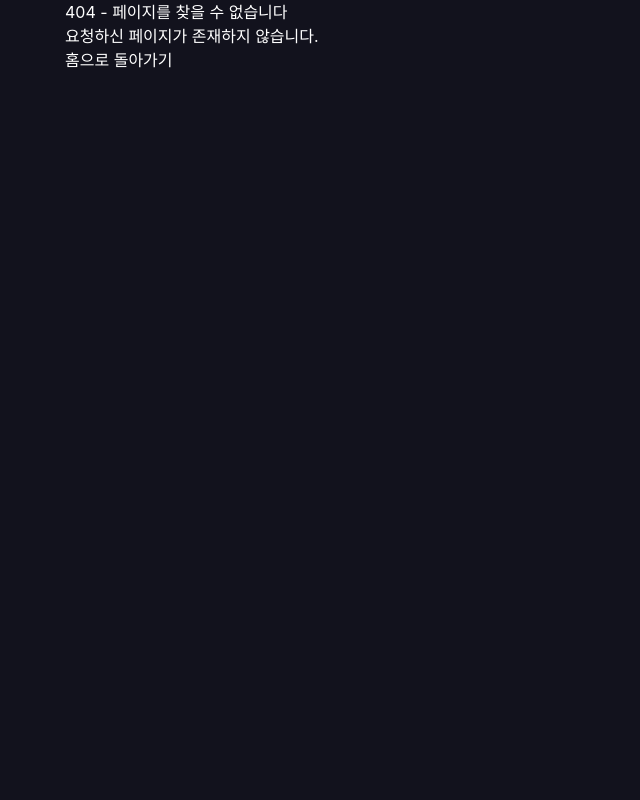
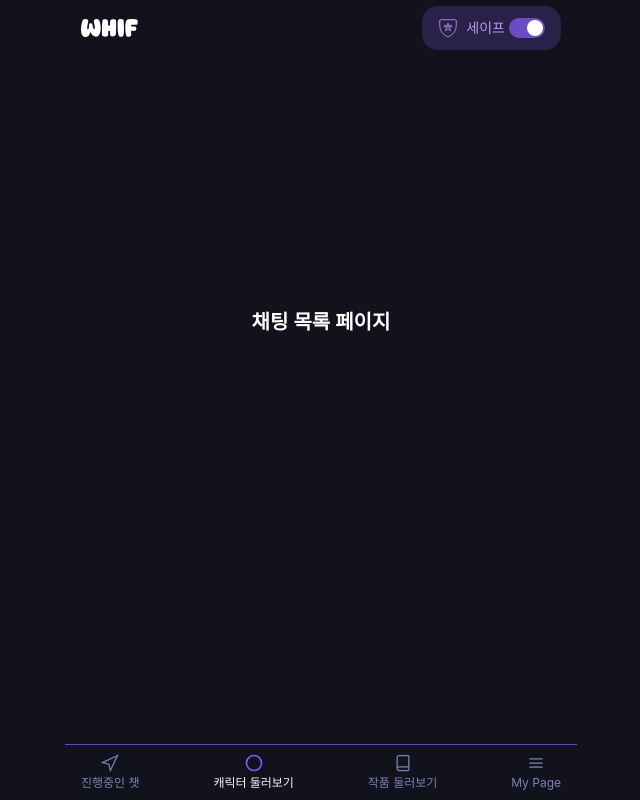
Before and after one commit to irenee-14/This-is-the-first-lesson, a React (Vite) app in the folder frontend/: page /chats in a window 1280 px wide. Before the commit this address had no page. Shown: the whole page, without its empty margins (319-959 px from the left). Built offline with nearby package versions, Linux system fonts and the light colour scheme; a web font is replaced by a local one.

Commit message:
feat: bottomNav 라우팅

```diff
--- a/frontend/src/components/layout/BottomNav.tsx
+++ b/frontend/src/components/layout/BottomNav.tsx
@@ -1,4 +1,5 @@
 import { useState } from "react";
+import { useNavigate } from "react-router-dom";
 import { cn } from "@/lib/utils";
 
 import { ReactComponent as NavigationIcon } from "@/assets/icons/Navigation.svg";
@@ -15,9 +16,29 @@ const navItems = [
 
 export default function BottomNav() {
   const [selected, setSelected] = useState("characters");
+  const navigate = useNavigate();
+
+  const handleNavClick = (key: string) => {
+    setSelected(key);
+    switch (key) {
+      case "chat":
+        navigate("/chats");
+        break;
+      case "characters":
+        navigate("/characters");
+        break;
+      case "works":
+        navigate("/characters");
+        break;
+      case "mypage":
+        navigate("/mypage");
+        break;
+      default:
+        break;
+    }
+  };
 
   return (
-    // <nav className="w-full h-[3.5rem] fixed bottom-0 left-1/2 -translate-x-1/2 px-4 pt-2 bg-gray-950 border-t-[1.5px] border-primary inline-flex justify-center items-start gap-6 overflow-hidden z-50">
     <nav
       className="fixed bottom-0 left-1/2 -translate-x-1/2
                  w-full max-w-sm md:max-w-md lg:max-w-lg h-14 px-4 pt-2
@@ -32,7 +53,7 @@ export default function BottomNav() {
         return (
           <button
             key={item.key}
-            onClick={() => setSelected(item.key)}
+            onClick={() => handleNavClick(item.key)}
             className="inline-flex flex-col justify-start items-center gap-0.5"
           >
             {/* 아이콘 wrapper */}
--- a/frontend/src/pages/Characters.tsx
+++ b/frontend/src/pages/Characters.tsx
@@ -8,7 +8,6 @@ import { useApi } from "@/hooks/useApi";
 import type { CharacterListResponse, Character } from "@/types/character";
 import { useEffect } from "react";
 
-// 더미 데이터
 const popularCharacters = [
   {
     id: 1,
--- /dev/null
+++ b/frontend/src/pages/Chats.tsx
@@ -0,0 +1,15 @@
+import Header from "@/components/layout/Header";
+import BottomNav from "@/components/layout/BottomNav";
+
+export default function Chats() {
+  return (
+    <>
+      <Header />
+
+      <div className="pt-14 pb-20 flex flex-col items-center justify-center min-h-screen">
+        <h2 className="h-40 text-xl font-bold">채팅 목록 페이지</h2>
+      </div>
+      <BottomNav />
+    </>
+  );
+}
--- /dev/null
+++ b/frontend/src/pages/MyPage.tsx
@@ -0,0 +1,15 @@
+import BottomNav from "@/components/layout/BottomNav";
+import Header from "@/components/layout/Header";
+
+export default function MyPage() {
+  return (
+    <>
+      <Header />
+
+      <div className="pt-14 pb-20 flex flex-col items-center justify-center min-h-screen">
+        <h2 className="h-40 text-xl font-bold">내 정보 페이지</h2>
+      </div>
+      <BottomNav />
+    </>
+  );
+}
```
Also changed, not shown: frontend/src/App.tsx (+8 -4 lines).
